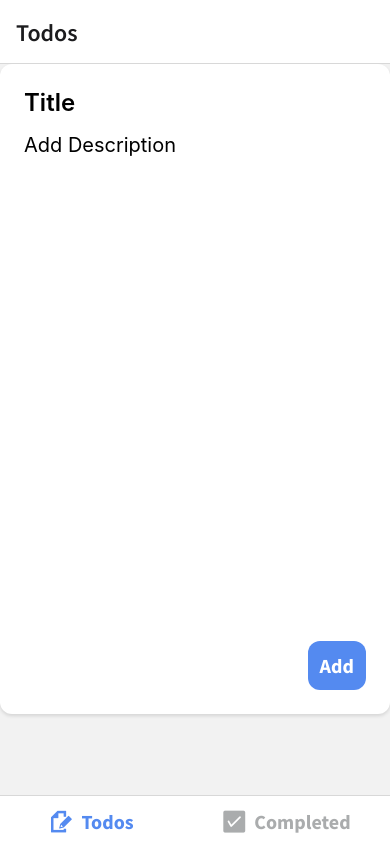
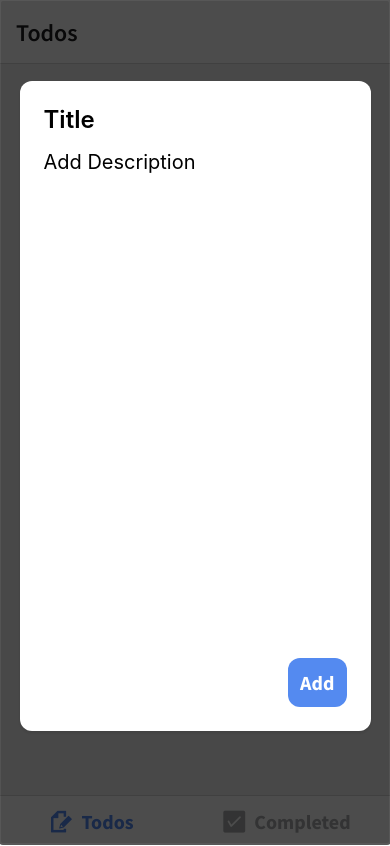
Before and after one commit to chandninigam/todo-list-app, a React Native app: screen /TodoEditScreen in a window 390 px wide. Built offline with nearby package versions, Linux system fonts and the light colour scheme.

Commit message:
Added Modal for todoEditing

```diff
--- a/package.json
+++ b/package.json
@@ -21,6 +21,7 @@
     "react": "18.2.0",
     "react-native": "0.71.4",
     "react-native-elements": "^3.4.3",
+    "react-native-modal": "^13.0.1",
     "react-native-toast-message": "^2.1.6"
   },
   "devDependencies": {
--- a/src/containers/TodoEditScreen.js
+++ b/src/containers/TodoEditScreen.js
@@ -8,6 +8,7 @@ import {
   TextInput,
 } from "react-native";
 import { useNavigation } from "@react-navigation/native";
+import Model from "react-native-modal";
 import { Context, useTodos } from "../contexts/AppContext";
 
 export function TodoEditScreen(props) {
@@ -16,6 +17,7 @@ export function TodoEditScreen(props) {
   const [todoDescription, setTodoDescription] = useState(
     todo?.description || ""
   );
+  const [isVisibleModal, setIsVisibleModal] = useState(true);
   const { setShowClearTodosBtn } = useContext(Context);
   const { addTodo, updateTodo } = useTodos();
   const navigation = useNavigation();
@@ -28,6 +30,7 @@ export function TodoEditScreen(props) {
   }, [navigation]);
 
   return (
+    <Model isVisible={isVisibleModal}>
       <View style={styles.todoEditScreenWrapper}>
         <TextInput
           value={todoTitle}
@@ -53,6 +56,7 @@ export function TodoEditScreen(props) {
         <TouchableOpacity
           style={styles.todoEditScreenAddBtn}
           onPress={() => {
+            setIsVisibleModal(!isVisibleModal);
             if (todo) {
               // upadte existing todo
               updateTodo(todo, todoTitle, todoDescription);
@@ -67,6 +71,7 @@ export function TodoEditScreen(props) {
           </Text.Bold>
         </TouchableOpacity>
       </View>
+    </Model>
   );
 }
 
```
Also changed, not shown: 1 other file (tests, documents, lock files or other folders). Lines whose indentation alone changed are shown as unchanged.
